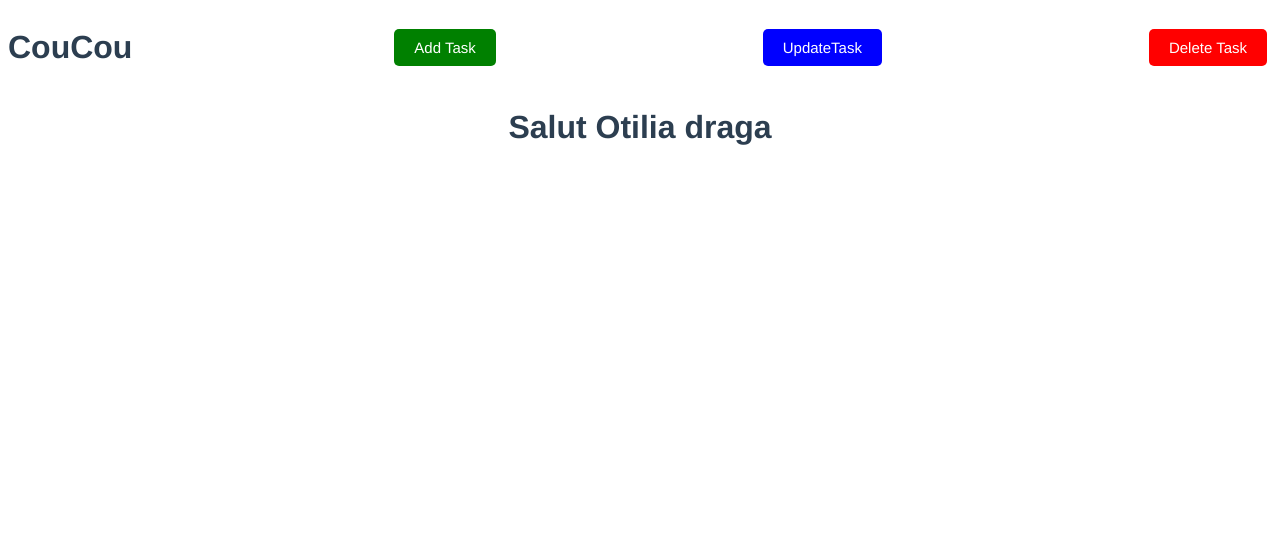
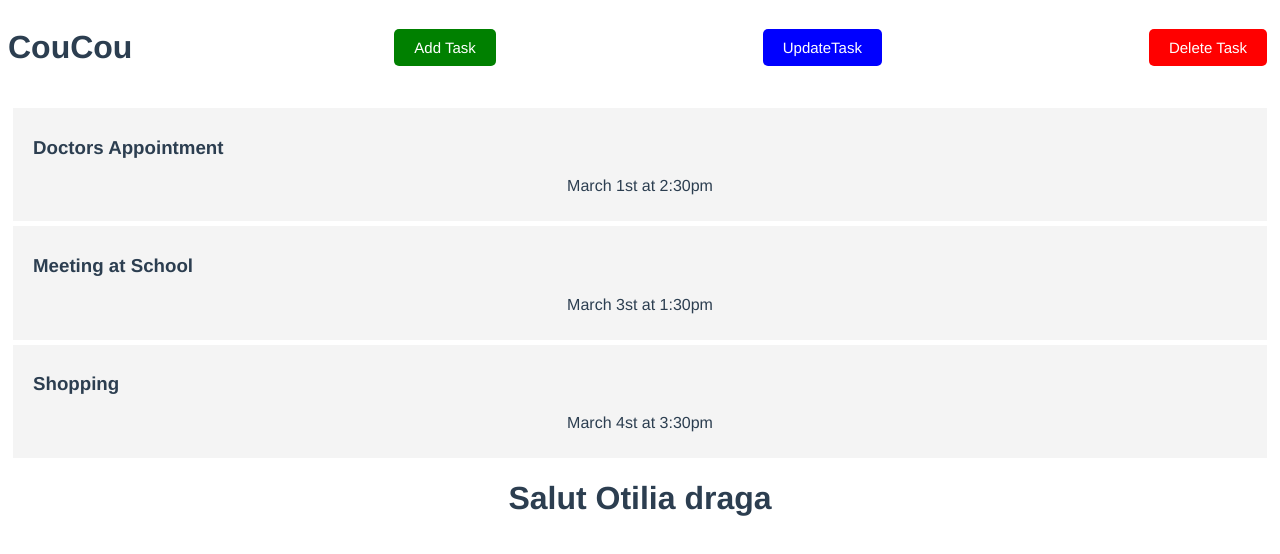
Before and after one commit to inabernic/BernicIna_7_09072021, a Vue app in the folder frontend/: page / in a window 1280 px wide. Shown: the top 554 px of the page. Built offline with nearby package versions, Linux system fonts and the light colour scheme.

Commit message:
creation des components Tasks, Task, Button

```diff
--- a/frontend/public/index.html
+++ b/frontend/public/index.html
@@ -5,12 +5,12 @@
     <meta http-equiv="X-UA-Compatible" content="IE=edge">
     <meta name="viewport" content="width=device-width,initial-scale=1.0">
     <link rel="icon" href="<%= BASE_URL %>favicon.ico">
-    <title><%= htmlWebpackPlugin.options.title %></title>
+    <title>test</title>
   </head>
   <body>
 
    <noscript>
-      <strong>We're sorry but <%= htmlWebpackPlugin.options.title %> doesn't work properly without JavaScript enabled. Please enable it to continue.</strong>
+      <strong>We're sorry but test doesn't work properly without JavaScript enabled. Please enable it to continue.</strong>
     </noscript>
     <div id="app"></div>
     <!-- built files will be auto injected -->
--- a/frontend/src/App.vue
+++ b/frontend/src/App.vue
@@ -1,18 +1,48 @@
 <template>
 <div class="container">
   <HomeLink  title="CouCou"/>
-<h1>Salut Otilia draga</h1>
+  <Tasks :tasks="tasks" />
+  <h1>Salut Otilia draga</h1>
 </div>
 </template>
 
 <script>
 import HomeLink from './components/HomeLink'
+import Tasks from './components/Tasks'
 
 export default {
   name: 'App',
   components: {
     HomeLink,
+    Tasks
   },
+  data(){
+    return{
+      tasks:[]
+    }
+  },
+  created(){
+    this.tasks = [
+      {
+        id: 1,
+        text: 'Doctors Appointment',
+        day: 'March 1st at 2:30pm',
+        reminder: true,
+      },
+       {
+        id: 2,
+        text: 'Meeting at School',
+        day: 'March 3st at 1:30pm',
+        reminder: true,
+      },
+       {
+        id: 3,
+        text: 'Shopping',
+        day: 'March 4st at 3:30pm',
+        reminder: false,
+      }
+    ]
+  }
 }
 </script>
 
--- a/frontend/src/components/Button.vue
+++ b/frontend/src/components/Button.vue
@@ -1,5 +1,5 @@
 <template>
-   <button :style="{ background: color }" class="btn">{{text}}</button>
+   <button @click="onClick()" :style="{ background: color }" class="btn">{{text}}</button>
 </template>
 
 <script>
@@ -8,6 +8,11 @@ export default {
     props:{
         text: String,
         color: String
+    },
+    methods:{
+        onClick(){
+            console.log('click')
+        }
     }
 }
 </script>
--- a/frontend/src/components/HomeLink.vue
+++ b/frontend/src/components/HomeLink.vue
@@ -3,7 +3,7 @@
 <header>
 	<h1>{{ title }}</h1>
 	<Button text="Add Task" color="green"/>
-	<Button text="UpdateTask" color="blue"/>
+    <Button text="UpdateTask" color="blue"/>
 	<Button text="Delete Task" color="red"/>
 	</header>
 </template>
--- /dev/null
+++ b/frontend/src/components/Task.vue
@@ -0,0 +1,35 @@
+ <template>
+    <div class="task">
+        <h3>{{ task.text }}</h3>
+        <p>{{ task.day }}</p>
+    </div>
+ </template>
+
+ <script>
+    export default {
+        name: 'Task',
+        props: {
+            task: Object,
+        },
+    }
+ </script>
+
+ <style scope>
+     .task{
+         background: #f4f4f4;
+         margin: 5px;
+         padding: 10px 20px;
+         cursor: pointer;
+     }
+
+     .task.reminder{
+         border-left: 5px solid green;
+     }
+
+     .task h3{
+         display: flex;
+         align-items: center;
+         justify-content: space-between;
+     }
+
+</style>
--- /dev/null
+++ b/frontend/src/components/Tasks.vue
@@ -0,0 +1,21 @@
+<template>
+<div>
+    <div  :key="task.id" v-for="task in tasks">
+        <Task :task="task"/>
+    </div>
+</div>
+</template>
+
+<script>
+import Task from './Task'
+
+export default {
+   name: 'Tasks',
+   props: {
+       tasks: Array
+   },
+   components:{
+      Task,
+   }
+}
+</script>
```
Also changed, not shown: 1 other file (tests, documents, lock files or other folders).
